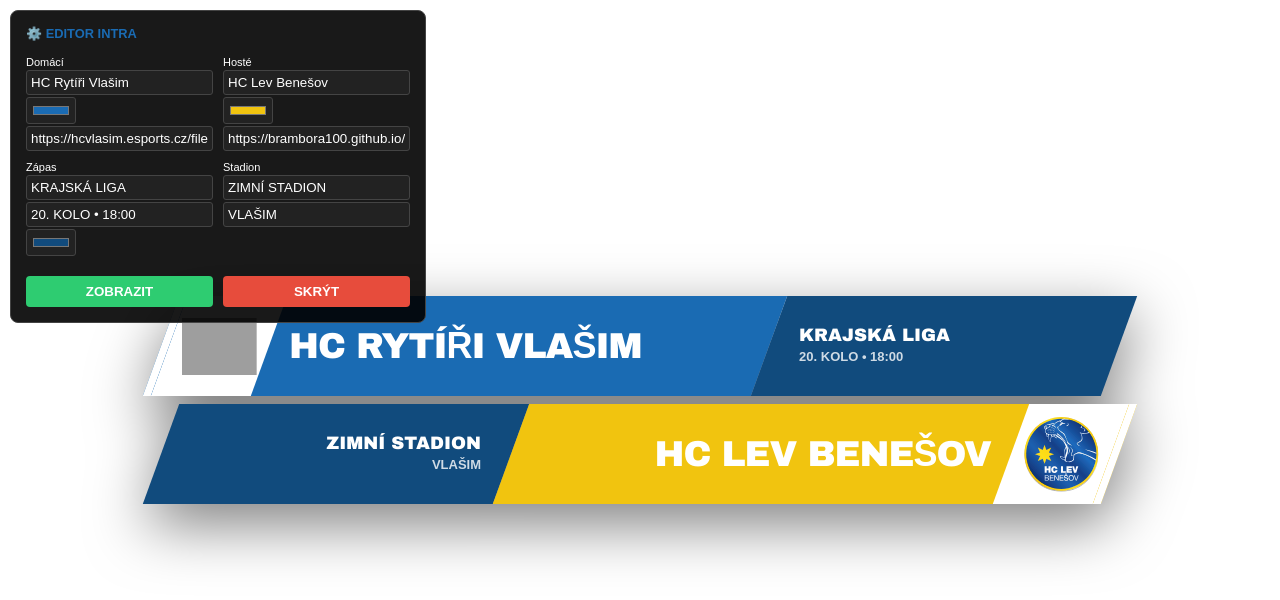
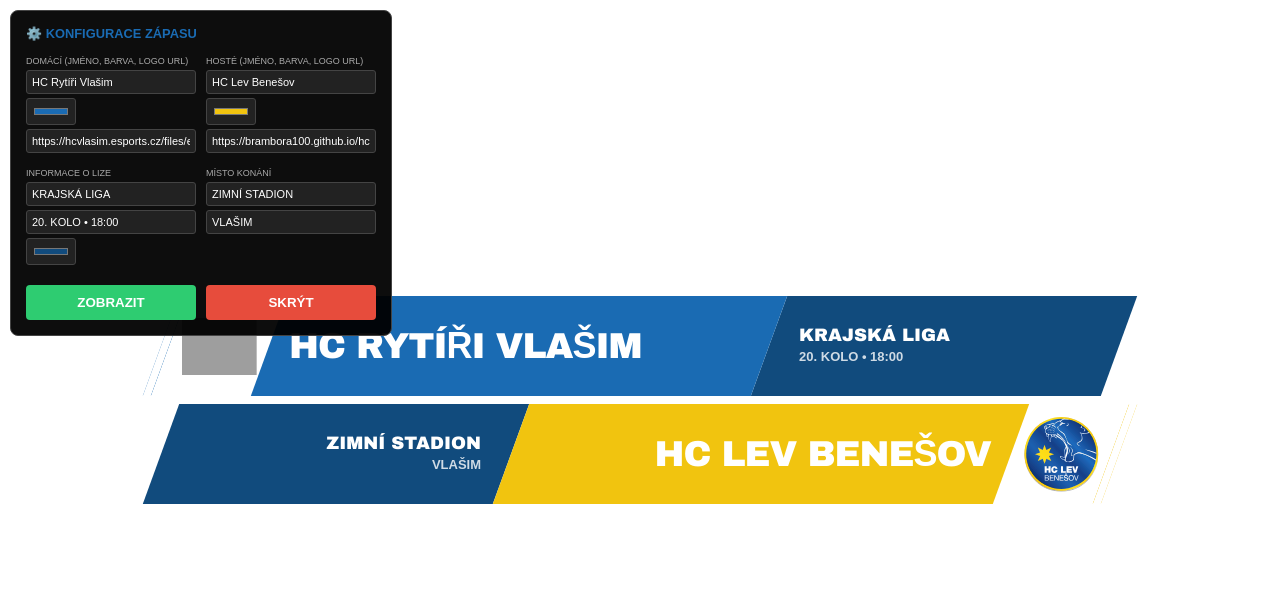
Before and after one commit to brambora100/hcvlasim, a plain HTML site: page teamy/index.html in a window 1280 px wide. Both pictures are taken after a click on the button "ZOBRAZIT". Drawn offline with Linux system fonts and the light colour scheme; grey boxes are pictures that could not be loaded.

Commit message:
Update index.html

```diff
--- a/teamy/index.html
+++ b/teamy/index.html
@@ -2,7 +2,7 @@
 <html lang="cs">
 <head>
     <meta charset="UTF-8">
-    <title>Intro - Bez pozadí</title>
+    <title>Hokejové Intro - Full Editor</title>
     <style>
         :root {
             --home-color: #1a6bb3;
@@ -12,26 +12,29 @@
             --speed: 0.8s;
         }
 
+        html, body {
+            margin: 0;
+            padding: 0;
+            height: 100vh;
+            background: transparent !important;
+            background-color: rgba(0,0,0,0) !important;
+            font-family: var(--font-main);
+            overflow: hidden;
+        }
+
         body {
-            margin: 0;
-            height: 100vh;
             display: flex;
             flex-direction: column;
             justify-content: center;
             align-items: center;
-            /* TOTÁLNĚ PRŮHLEDNÉ */
-            background: none !important;
-            background-color: transparent !important;
-            font-family: var(--font-main);
-            overflow: hidden;
         }
 
-        /* KONFIGURAČNÍ PANEL */
+        /* OVLÁDACÍ PANEL */
         .config-panel {
             position: absolute;
             top: 10px;
             left: 10px;
-            background: rgba(0, 0, 0, 0.9);
+            background: rgba(0, 0, 0, 0.95);
             color: white;
             padding: 15px;
             border-radius: 8px;
@@ -42,22 +45,24 @@
             font-family: sans-serif;
             font-size: 11px;
             border: 1px solid #444;
+            width: 350px;
         }
 
-        .config-panel h3 { grid-column: span 2; margin: 0 0 5px 0; color: #1a6bb3; }
-        .config-group { display: flex; flex-direction: column; gap: 2px; }
-        input { padding: 4px; border-radius: 3px; border: 1px solid #444; background: #222; color: white; }
+        .config-panel h3 { grid-column: span 2; margin: 0 0 5px 0; color: #1a6bb3; text-transform: uppercase; }
+        .config-group { display: flex; flex-direction: column; gap: 4px; margin-bottom: 5px; }
+        .config-panel input { padding: 5px; border-radius: 3px; border: 1px solid #444; background: #222; color: white; font-size: 11px; }
+        label { color: #aaa; font-size: 9px; text-transform: uppercase; }
 
         .admin-buttons {
             grid-column: span 2;
             display: flex;
             gap: 10px;
-            margin-top: 10px;
+            margin-top: 5px;
         }
 
         .btn {
             flex: 1;
-            padding: 8px;
+            padding: 10px;
             cursor: pointer;
             font-weight: bold;
             border: none;
@@ -75,7 +80,7 @@
             display: flex;
             flex-direction: column;
             gap: 8px;
-            filter: drop-shadow(0 20px 30px rgba(0,0,0,0.5));
+            filter: none !important;
             visibility: hidden;
             opacity: 0;
         }
@@ -153,31 +158,31 @@
 <body>
 
 <div class="config-panel">
-    <h3>⚙️ EDITOR INTRA</h3>
+    <h3>⚙️ KONFIGURACE ZÁPASU</h3>
 
     <div class="config-group">
-        <label>Domácí</label>
-        <input type="text" id="in-home-name" value="HC Rytíři Vlašim">
-        <input type="color" id="in-home-color" value="#1a6bb3">
-        <input type="text" id="in-home-logo" value="https://hcvlasim.esports.cz/files/editor/Hlavni%20logo.png">
+        <label>Domácí (Jméno, Barva, Logo URL)</label>
+        <input type="text" id="in-h-name" value="HC Rytíři Vlašim">
+        <input type="color" id="in-h-color" value="#1a6bb3">
+        <input type="text" id="in-h-logo" value="https://hcvlasim.esports.cz/files/editor/Hlavni%20logo.png">
     </div>
 
     <div class="config-group">
-        <label>Hosté</label>
-        <input type="text" id="in-away-name" value="HC Lev Benešov">
-        <input type="color" id="in-away-color" value="#f1c40f">
-        <input type="text" id="in-away-logo" value="https://brambora100.github.io/hcvlasim/benesov.svg">
+        <label>Hosté (Jméno, Barva, Logo URL)</label>
+        <input type="text" id="in-a-name" value="HC Lev Benešov">
+        <input type="color" id="in-a-color" value="#f1c40f">
+        <input type="text" id="in-a-logo" value="https://brambora100.github.io/hcvlasim/benesov.svg">
     </div>
 
     <div class="config-group">
-        <label>Zápas</label>
+        <label>Informace o lize</label>
         <input type="text" id="in-liga" value="KRAJSKÁ LIGA">
-        <input type="text" id="in-detail" value="20. KOLO • 18:00">
+        <input type="text" id="in-kolo" value="20. KOLO • 18:00">
         <input type="color" id="in-info-color" value="#114b7d">
     </div>
 
     <div class="config-group">
-        <label>Stadion</label>
+        <label>Místo konání</label>
         <input type="text" id="in-stadion" value="ZIMNÍ STADION">
         <input type="text" id="in-misto" value="VLAŠIM">
     </div>
@@ -191,14 +196,14 @@
 <div id="scene" class="scene">
     <div class="row" id="row1">
         <div class="panel home-bg main-w">
-            <div class="logo-box l-pos"><img id="disp-home-logo" src="" class="logo-img"></div>
+            <div class="logo-box l-pos"><img id="disp-h-logo" src="" class="logo-img"></div>
             <div class="content" style="padding-left: 120px;">
-                <h1 id="disp-home-name" class="team-name"></h1>
+                <h1 id="disp-h-name" class="team-name"></h1>
             </div>
         </div>
         <div class="panel info-bg sub-w">
             <div class="content" style="padding-left: 30px;">
-                <div class="info-title"><span id="disp-liga"></span><br><span id="disp-detail" class="info-sub"></span></div>
+                <div class="info-title"><span id="disp-liga"></span><br><span id="disp-kolo" class="info-sub"></span></div>
             </div>
         </div>
     </div>
@@ -211,28 +216,33 @@
         </div>
         <div class="panel away-bg main-w">
             <div class="content" style="padding-right: 120px; justify-content: flex-end; text-align: right;">
-                <h1 id="disp-away-name" class="team-name"></h1>
+                <h1 id="disp-a-name" class="team-name"></h1>
             </div>
-            <div class="logo-box r-pos"><img id="disp-away-logo" src="" class="logo-img"></div>
+            <div class="logo-box r-pos"><img id="disp-a-logo" src="" class="logo-img"></div>
         </div>
     </div>
 </div>
 
 <script>
     function updateAndShow() {
-        document.getElementById('disp-home-name').innerText = document.getElementById('in-home-name').value;
-        document.getElementById('disp-away-name').innerText = document.getElementById('in-away-name').value;
-        document.getElementById('disp-home-logo').src = document.getElementById('in-home-logo').value;
-        document.getElementById('disp-away-logo').src = document.getElementById('in-away-logo').value;
+        // Texty
+        document.getElementById('disp-h-name').innerText = document.getElementById('in-h-name').value;
+        document.getElementById('disp-a-name').innerText = document.getElementById('in-a-name').value;
         document.getElementById('disp-liga').innerText = document.getElementById('in-liga').value;
-        document.getElementById('disp-detail').innerText = document.getElementById('in-detail').value;
+        document.getElementById('disp-kolo').innerText = document.getElementById('in-kolo').value;
         document.getElementById('disp-stadion').innerText = document.getElementById('in-stadion').value;
         document.getElementById('disp-misto').innerText = document.getElementById('in-misto').value;
 
-        document.documentElement.style.setProperty('--home-color', document.getElementById('in-home-color').value);
-        document.documentElement.style.setProperty('--away-color', document.getElementById('in-away-color').value);
+        // Loga
+        document.getElementById('disp-h-logo').src = document.getElementById('in-h-logo').value;
+        document.getElementById('disp-a-logo').src = document.getElementById('in-a-logo').value;
+
+        // Barvy
+        document.documentElement.style.setProperty('--home-color', document.getElementById('in-h-color').value);
+        document.documentElement.style.setProperty('--away-color', document.getElementById('in-a-color').value);
         document.documentElement.style.setProperty('--info-bg', document.getElementById('in-info-color').value);
 
+        // Animace
         const scene = document.getElementById('scene');
         scene.classList.add('visible');
         setTimeout(() => {
```
